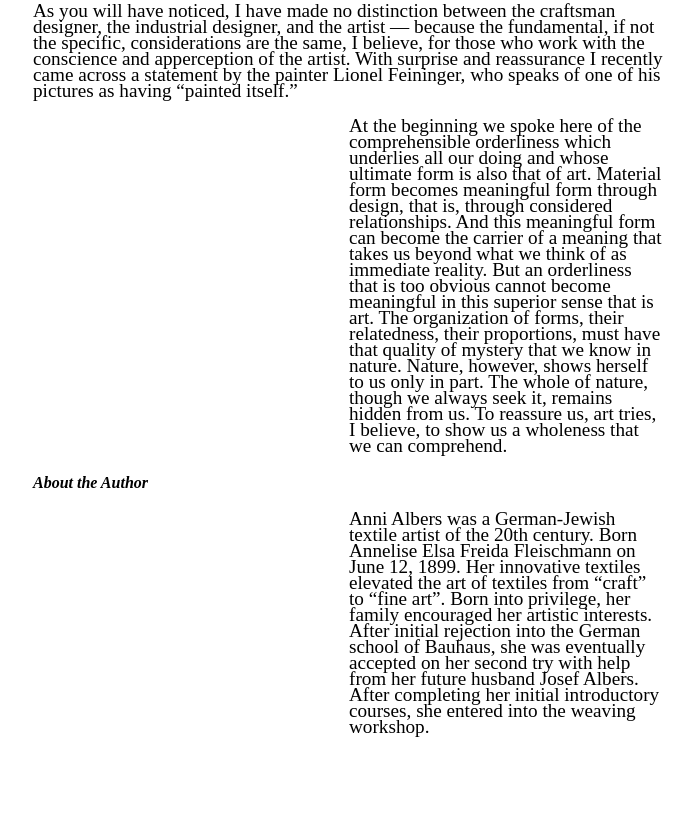
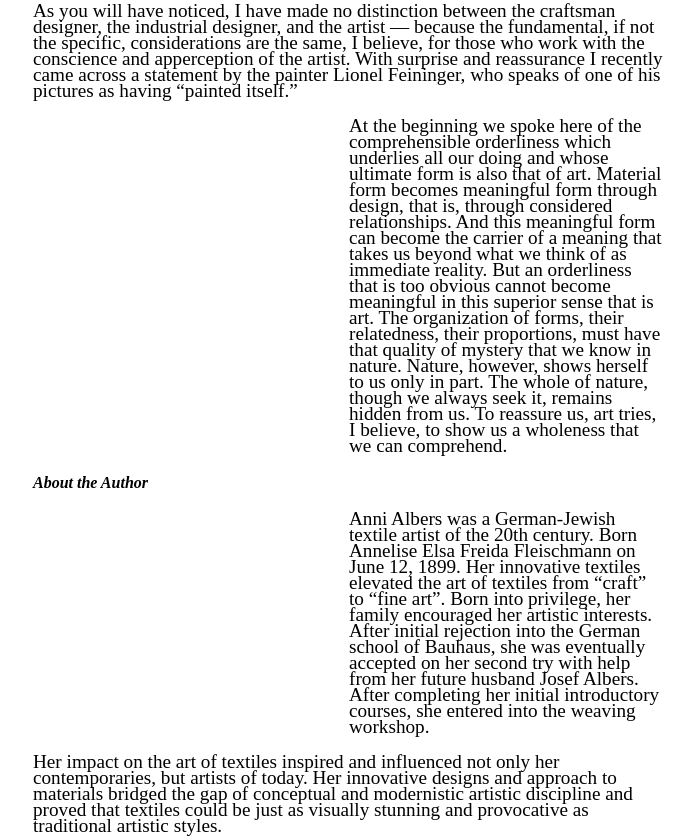
Before and after one commit to eveocampos/eveocampos.github.io, a plain HTML site: page anni-albers/index.html in a window 1280 px wide. Shown: the part 3344-4180 px from the top of the page, without its empty margins (291-984 px from the left). Before the commit the page ends 4081 px from the top, so only its background shows below. Drawn offline with Linux system fonts and the light colour scheme.

Commit message:
paragraph 2

```diff
--- a/anni-albers/index.html
+++ b/anni-albers/index.html
@@ -229,7 +229,10 @@
         </section>
         <section id="row14">
             <p>
-
+                Her impact on the art of textiles inspired and influenced not only her contemporaries, but artists
+                of today.  Her innovative designs and approach to materials bridged the gap of conceptual and modernistic
+                artistic discipline and proved that textiles could be just as visually stunning and provocative as traditional
+                artistic styles.
             </p>
         </section>
 
```
